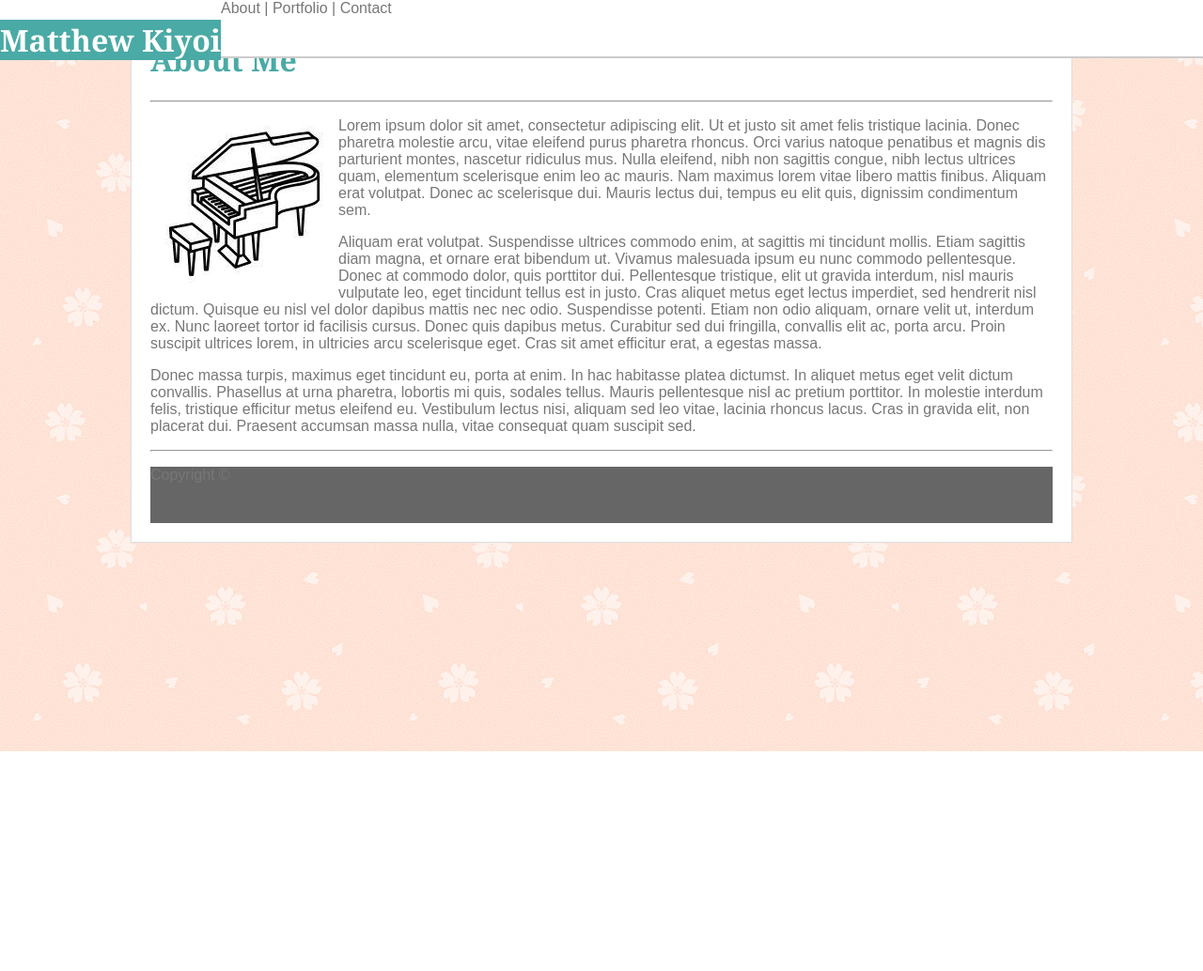
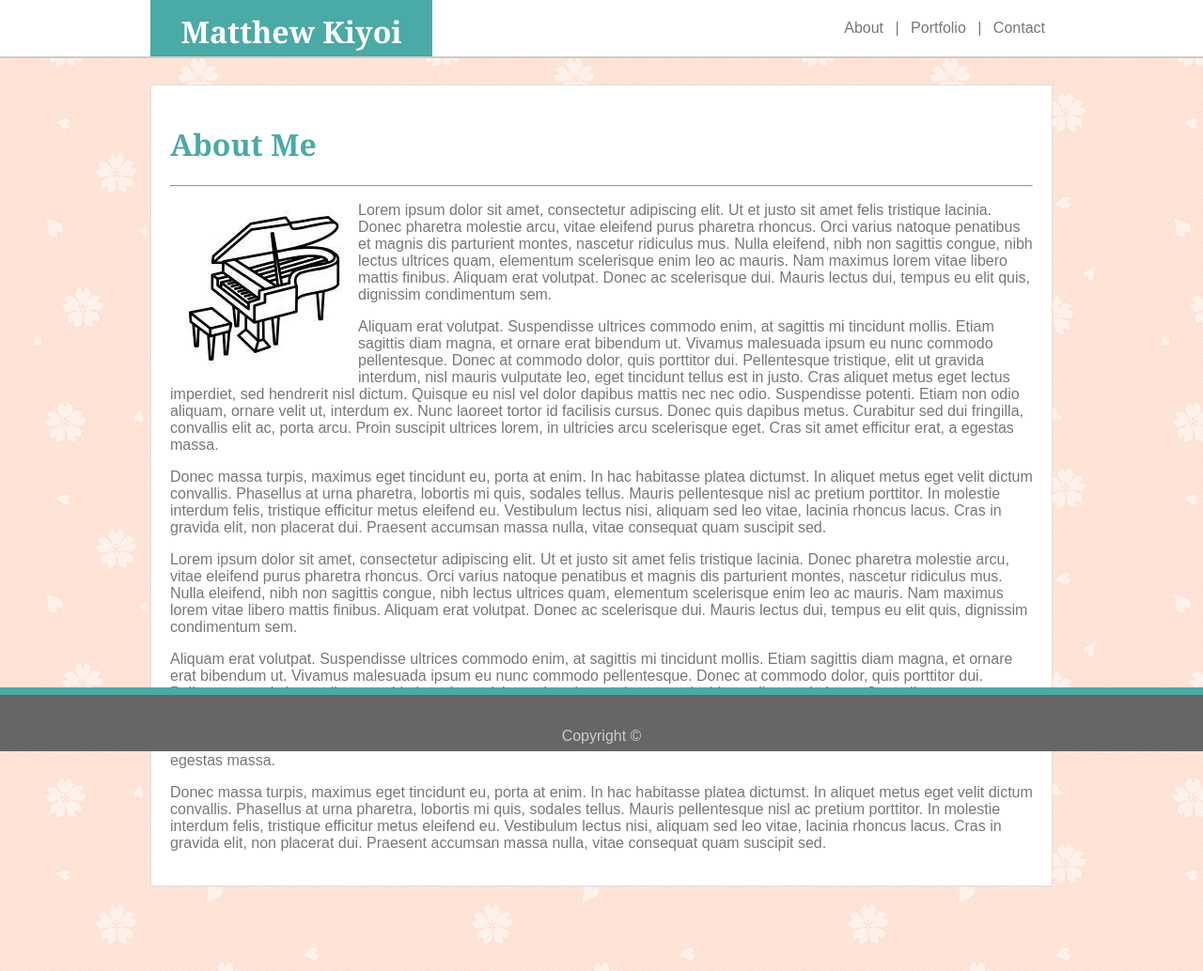
Before and after one commit to Mkkiyoi/Basic-Portfolio, a plain HTML site: page index.html in a window 1280 px wide. Shown: the whole page at 94% size. Before the commit the page ends 800 px from the top, so only its background shows below. Drawn offline with Linux system fonts and the light colour scheme.

Commit message:
Adjusted header on all pages to the same format and size.

```diff
--- a/assets/css/style.css
+++ b/assets/css/style.css
@@ -14,41 +14,65 @@ h1 {
     color: #4aaaa5;
 }
 
-.header {
+.header-container {
     background: #ffffff;
     border-bottom: 2px solid #cccccc;
     height: 60px;
     width: 100%;
-    margin-bottom: 20px;
     position: fixed;
+    top: 0;
 }
 
-.header h1 {
-    color: #ffffff;
+.header {
+    width: 960px;
+    height: 60px;
+    margin: 0 auto;
+}
+
+.logo {
     background: #4aaaa5;
     float: left;
+    height: 60px;
+    width: 300px;
+    margin: 0;
+    text-align: center;
+}
+
+.logo h1 {
+    color: #ffffff;
+    margin: 12px 0;
 }
 
 .header nav {
-    float: left;
+    float: right;
+    margin: 21px 0;
 }
 
 .header nav a {
     text-decoration: none;
     color: #777777;
+    margin: 8px;
 }
 
 .footer{
     background: #666666;
     height: 60px;
     width: 100%;
-    position:
+    border-top: 8px solid #4aaaa5;
+    text-align: center;
+    color: #cccccc;
+    position: absolute;
+    bottom: 0;
+}
+
+.footer p {
+    margin-top: 35px;
 }
 
 .main-content {
-    width: 960px;
+    width: 918px;
     background: #ffffff;
     border: 1px solid#dddddd;
-    margin: 0 auto;
+    margin: 90px auto;
     padding: 20px;
 }
--- a/index.html
+++ b/index.html
@@ -19,10 +19,17 @@
 
     <body>
 
-        <!-- Navigation Bar, with links to the about me, portfolio, and contact pages. -->
+        <!-- Navigation bar container allowing for logo and nav lnks to be centered and in line with the content block. -->
+        <div class="header-container">
+
+            <!-- Navigation bar, with links to the about me, portfolio, and contact pages. -->
             <div class="header">
 
-            <h1>Matthew Kiyoi</h1>
+                <div class="logo">
+                    <h1>
+                        Matthew Kiyoi
+                    </h1>
+                </div>
 
                 <!-- Navigations buttons -->
                 <nav>
@@ -34,6 +41,8 @@
                     <a href="contact.html">Contact</a>
 
                 </nav>
+
+            </div>
 
         </div>
 
@@ -61,7 +70,19 @@
                 Donec massa turpis, maximus eget tincidunt eu, porta at enim. In hac habitasse platea dictumst. In aliquet metus eget velit dictum convallis. Phasellus at urna pharetra, lobortis mi quis, sodales tellus. Mauris pellentesque nisl ac pretium porttitor. In molestie interdum felis, tristique efficitur metus eleifend eu. Vestibulum lectus nisi, aliquam sed leo vitae, lacinia rhoncus lacus. Cras in gravida elit, non placerat dui. Praesent accumsan massa nulla, vitae consequat quam suscipit sed.
             </p>
 
-            <hr>
+            <p>
+                Lorem ipsum dolor sit amet, consectetur adipiscing elit. Ut et justo sit amet felis tristique lacinia. Donec pharetra molestie arcu, vitae eleifend purus pharetra rhoncus. Orci varius natoque penatibus et magnis dis parturient montes, nascetur ridiculus mus. Nulla eleifend, nibh non sagittis congue, nibh lectus ultrices quam, elementum scelerisque enim leo ac mauris. Nam maximus lorem vitae libero mattis finibus. Aliquam erat volutpat. Donec ac scelerisque dui. Mauris lectus dui, tempus eu elit quis, dignissim condimentum sem.
+            </p>
+
+            <p>
+                Aliquam erat volutpat. Suspendisse ultrices commodo enim, at sagittis mi tincidunt mollis. Etiam sagittis diam magna, et ornare erat bibendum ut. Vivamus malesuada ipsum eu nunc commodo pellentesque. Donec at commodo dolor, quis porttitor dui. Pellentesque tristique, elit ut gravida interdum, nisl mauris vulputate leo, eget tincidunt tellus est in justo. Cras aliquet metus eget lectus imperdiet, sed hendrerit nisl dictum. Quisque eu nisl vel dolor dapibus mattis nec nec odio. Suspendisse potenti. Etiam non odio aliquam, ornare velit ut, interdum ex. Nunc laoreet tortor id facilisis cursus. Donec quis dapibus metus. Curabitur sed dui fringilla, convallis elit ac, porta arcu. Proin suscipit ultrices lorem, in ultricies arcu scelerisque eget. Cras sit amet efficitur erat, a egestas massa.
+            </p>
+
+            <p>
+                Donec massa turpis, maximus eget tincidunt eu, porta at enim. In hac habitasse platea dictumst. In aliquet metus eget velit dictum convallis. Phasellus at urna pharetra, lobortis mi quis, sodales tellus. Mauris pellentesque nisl ac pretium porttitor. In molestie interdum felis, tristique efficitur metus eleifend eu. Vestibulum lectus nisi, aliquam sed leo vitae, lacinia rhoncus lacus. Cras in gravida elit, non placerat dui. Praesent accumsan massa nulla, vitae consequat quam suscipit sed.
+            </p>
+
+        </div>
 
          <!-- Copyright Section -->
          <div class="footer">
@@ -72,8 +93,6 @@
 
         </div>
 
-        </div>
-
     </body>
 
 </html>
```
Also changed, not shown: contact.html (+12 -1 lines), portfolio.html (+12 -1 lines). Lines whose indentation alone changed are shown as unchanged.
